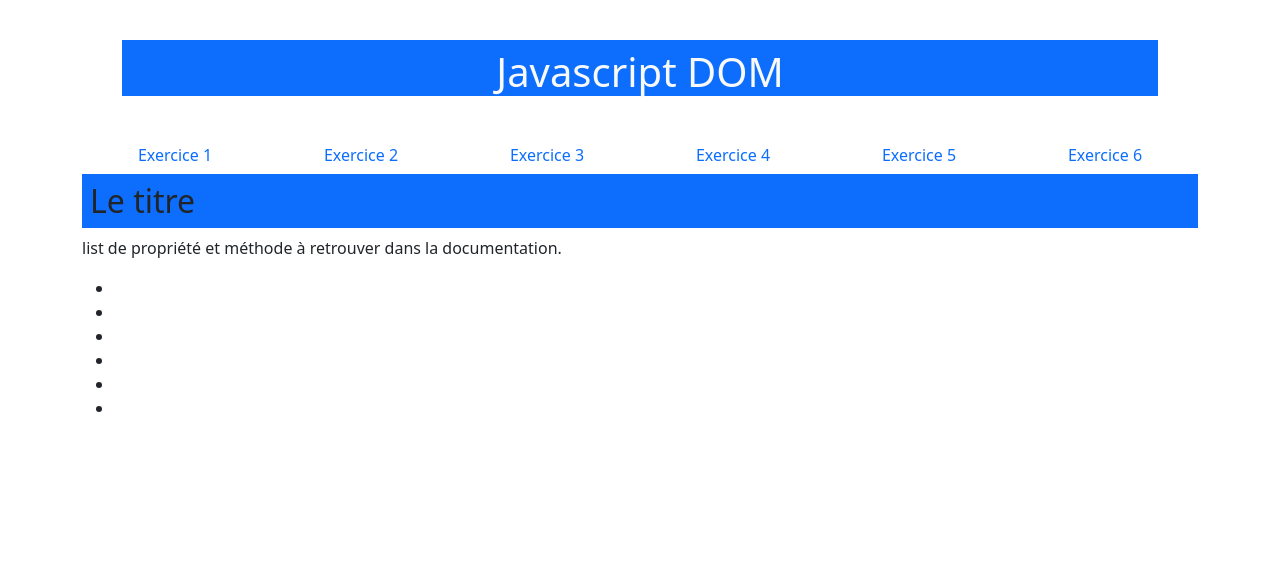
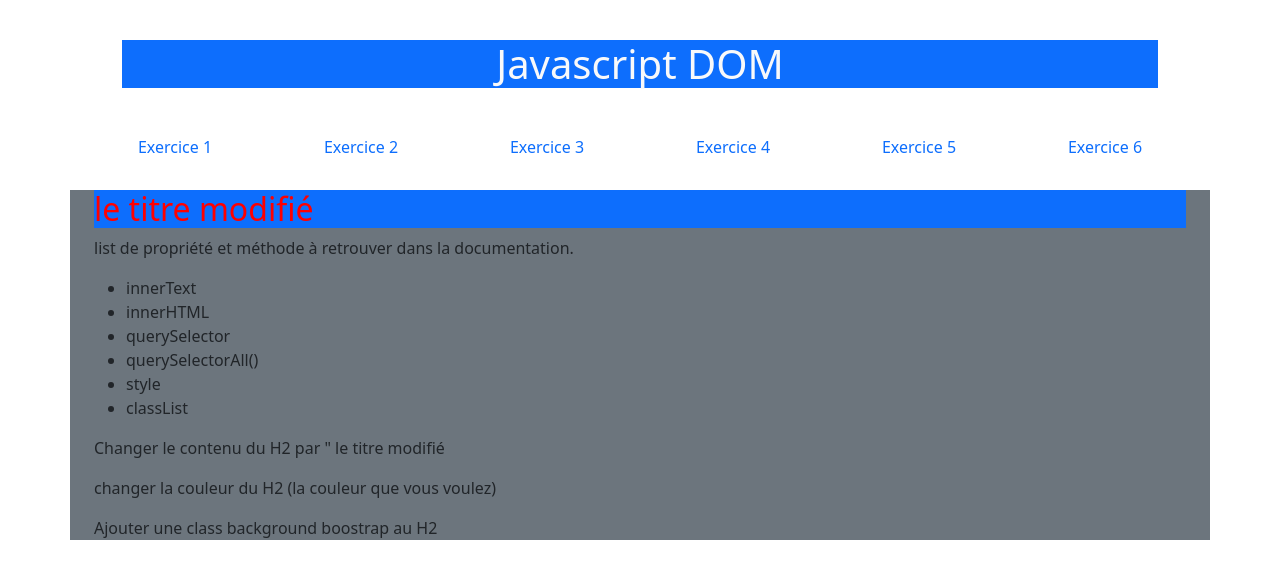
Before and after one commit to mr-larson/C17_Bilal-Gauthier_ExoRecapJS, a website: page index.html in a window 1280 px wide. Drawn offline with Linux system fonts and the light colour scheme.

Commit message:
Exo1 fini

```diff
--- a/index.html
+++ b/index.html
@@ -14,8 +14,8 @@
 
 <body>
   <!-- Header Start -->
-  <section class="container ">
-    <div class="header bg-primary pt-2">
+  <section class="container my-4">
+    <div class="header bg-primary">
       <h1 class="text-light"> Javascript DOM </h1>
     </div>
     <!-- Button Start -->
@@ -30,18 +30,21 @@
   </section>
 
   <!-- Exo 1 Start -->
-  <section class="container">
-    <h2 class="bg-primary p-2"> Le titre</h2>
-    <div>
+  <section class="container bg-secondary my-4">
+    <div class="container">
+      <h2 class="titre"> Le titre</h2>
       <p>list de propriété et méthode à retrouver dans la documentation.</p>
       <ul>
-        <li></li>
-        <li></li>
-        <li></li>
-        <li></li>
-        <li></li>
-        <li></li>
+        <li>innerText</li>
+        <li>innerHTML</li>
+        <li>querySelector</li>
+        <li>querySelectorAll()</li>
+        <li>style</li>
+        <li>classList</li>
       </ul>
+      <p>Changer le contenu du H2 par " le titre modifié</p>
+      <p>changer la couleur du H2 (la couleur que vous voulez)</p>
+      <p>Ajouter une class background boostrap au H2</p>
     </div>
 
   </section>
--- a/public/js/main.js
+++ b/public/js/main.js
@@ -0,0 +1,6 @@
+// Exo 1
+let titre = document.querySelector("h2")
+
+titre.innerText = "le titre modifié"
+titre.style.color = "red"
+titre.classList.add("bg-primary")
```
